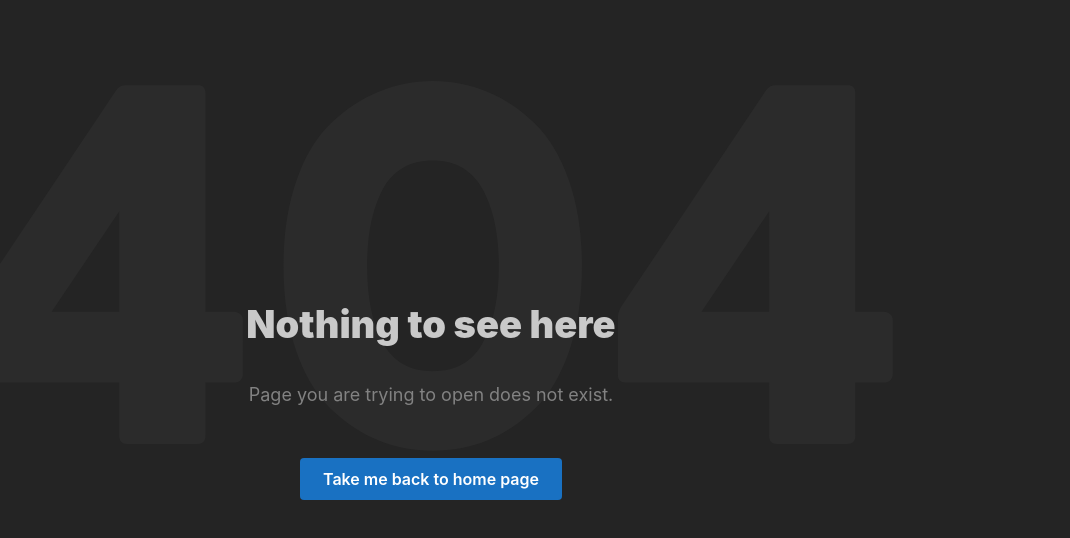
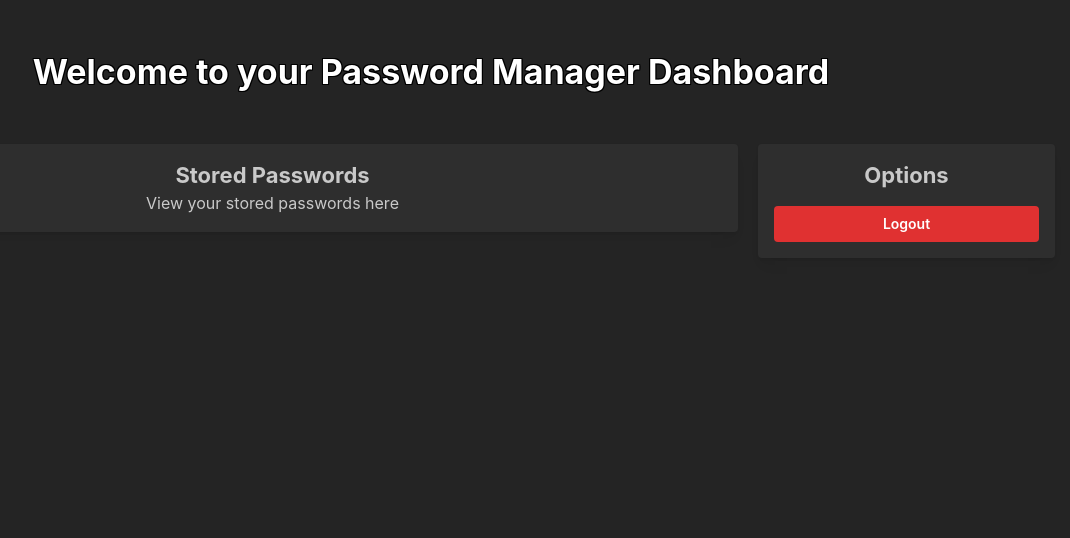
Before and after one commit to FabioMusi04/SecurVaultFrontEnd, a React (Vite) app: page /dashboard in a window 1280 px wide. Shown: the top 538 px of the page, without its empty margins (209-1279 px from the left). Built offline with nearby package versions, Linux system fonts and the light colour scheme; no server answers; sample sign-in values are in the browser's storage.

Commit message:
feat: dashboard page fix: login and register useeffect redirect and color page

```diff
--- a/src/main.tsx
+++ b/src/main.tsx
@@ -6,6 +6,7 @@ import { LoginPage } from './pages/Login.tsx';
 import { RegisterPage } from './pages/Register.tsx';
 import { NotFoundPage } from './pages/NotFound.tsx';
 import { HomePage } from './pages/Home.tsx';
+import { DashboardPage } from './pages/Dashboard.tsx';
 
 import { BrowserRouter as Router, Route, Routes } from 'react-router-dom';
 
@@ -16,6 +17,7 @@ ReactDOM.createRoot(document.getElementById('root')!).render(
           <Route path="/" element={<HomePage />} />
           <Route path="/login" element={<LoginPage />} />
           <Route path="/register" element={<RegisterPage />} />
+          <Route path="/dashboard" element={<DashboardPage />} />
           <Route path="*" element={<NotFoundPage />} />
         </Routes>
       </Router>
--- /dev/null
+++ b/src/pages/Dashboard.tsx
@@ -0,0 +1,47 @@
+import { Image, Container, Text, Button, Grid, Title, Card } from '@mantine/core';
+import { useNavigate } from 'react-router-dom';
+import { useEffect } from 'react';
+export function DashboardPage() {
+    const navigate = useNavigate();
+
+    useEffect(() => {
+        if (!localStorage.getItem('SecurVaultToken')) {
+            navigate('/login');
+        }
+    }, [navigate]);
+
+    useEffect(() => {
+        document.title = "SecurVault | Dashboard";
+        return () => {
+            document.body.style.backgroundColor = "";
+        };
+    }, []);
+
+    const handleLogout = () => {
+        localStorage.removeItem('SecurVaultToken');
+        navigate('/login');
+    };
+
+    return (
+        <Container size="lg" style={{ textAlign: 'center' }} fluid>
+            <Title order={1} component="h1" m={50} c="white" style={{
+                textAlign: 'center', textShadow:
+                    "-1px -1px 0 black, 0   -1px 0 black,1px -1px 0 black,1px  0   0 black,1px  1px 0 black, 0    1px 0 black,-1px  1px 0 black,-1px  0   0 black"
+            }}>Welcome to your Password Manager Dashboard</Title>
+            <Grid gutter="lg" mt={50}>
+                <Grid.Col span={{ base: 12, md: 9, lg: 9 }}>
+                    <Card shadow="sm">
+                        <Title order={3}>Stored Passwords</Title>
+                        <Text>View your stored passwords here</Text>
+                    </Card>
+                </Grid.Col>
+                <Grid.Col span={{ base: 12, md: 3, lg: 3 }}>
+                    <Card shadow="sm">
+                        <Title order={3}>Options</Title>
+                        <Button onClick={handleLogout} fullWidth color="red" mt={15}>Logout</Button>
+                    </Card>
+                </Grid.Col>
+            </Grid>
+        </Container>
+    );
+};
--- a/src/pages/Home.tsx
+++ b/src/pages/Home.tsx
@@ -1,13 +1,20 @@
 import { Image, Container, Text, Button, Grid, Title, Card } from '@mantine/core';
 import { useNavigate } from 'react-router-dom';
+import { useEffect } from 'react';
 export function HomePage() {
     const navigate = useNavigate();
-    document.title = "Home | Startup Landing";
-    document.body.style.background = "linear-gradient(to right bottom, #7078f4, #db6b80) no-repeat center center fixed";
+
+    useEffect(() => {
+        document.title = "SecurVault | Home";
+        document.body.style.backgroundColor = "linear-gradient(to right bottom, #7078f4, #db6b80) no-repeat center center fixed";
+        return () => {
+            document.body.style.backgroundColor = "";
+        };
+    }, []);
 
     return (
         <div style={{ minHeight: '100vh', display: 'flex', alignItems: 'center', justifyContent: 'center' }}>
-            <Container size="lg" style={{ textAlign: 'center'}} fluid>
+            <Container size="lg" style={{ textAlign: 'center' }} fluid>
                 <Card style={{ marginBottom: '20px', boxShadow: '0 0 300px black' }} bg="linear-gradient(to right bottom, #3f2f76, #252b50 50%, #3f2f76) no-repeat center center fixed">
                     <Grid>
                         <Grid.Col span={{ base: 12, md: 6, lg: 6 }}>
@@ -27,16 +34,16 @@ export function HomePage() {
                                 <Text fw={700} mt={"5%"} >Secure your passwords with SecurVault. </Text>
                                 SecurVault is a password manager that helps you to store your passwords securely.
                                 It uses the latest encryption technology to protect your data.
-                                <br/><Text fw={700} mt={"5%"} >The best password manager for your business.</Text>
+                                <br /><Text fw={700} mt={"5%"} >The best password manager for your business.</Text>
                             </Text>
                             <Grid mt={"5%"}>
                                 <Grid.Col span={{ base: 12, md: 6, lg: 6 }}>
-                                    <Button size="lg" fullWidth onClick={() =>  navigate("/login")}>
+                                    <Button size="lg" fullWidth onClick={() => navigate("/login")}>
                                         Get Started
                                     </Button>
                                 </Grid.Col>
                                 <Grid.Col span={{ base: 12, md: 6, lg: 6 }}>
-                                    <Button size="lg" fullWidth variant="light" onClick={() =>  navigate("/learnmore")}>
+                                    <Button size="lg" fullWidth variant="light" onClick={() => navigate("/learnmore")}>
                                         Learn More
                                     </Button>
                                 </Grid.Col>
--- a/src/pages/Login.tsx
+++ b/src/pages/Login.tsx
@@ -11,7 +11,7 @@ import {
     Button,
 } from '@mantine/core';
 import { useNavigate } from 'react-router-dom';
-import { useState } from 'react';
+import { useState, useEffect } from 'react';
 
 import { CustomAlert, CustomAlertProps } from '../components/CustomAlert.tsx';
 
@@ -19,8 +19,20 @@ import axiosConf from "../axios/axiosConf.ts"
 
 export function LoginPage() {
     const navigate = useNavigate();
-    document.title = "Login";
-    document.body.style.backgroundColor = "#525461";
+
+    useEffect(() => {
+        if (localStorage.getItem('SecurVaultToken')) {
+            navigate('/dashboard');
+        }
+    }, [navigate]);
+
+    useEffect(() => {
+        document.title = "Login";
+        document.body.style.backgroundColor = "#525461";
+        return () => {
+            document.body.style.backgroundColor = "";
+        };
+    }, []);
 
     const onSubmit = () => {
         console.log(credentials);
--- a/src/pages/Register.tsx
+++ b/src/pages/Register.tsx
@@ -11,7 +11,7 @@ import {
     Button,
 } from '@mantine/core';
 import { useNavigate } from 'react-router-dom';
-import { useState } from 'react';
+import { useState, useEffect } from 'react';
 
 import { CustomAlert, CustomAlertProps } from '../components/CustomAlert.tsx';
 
@@ -19,8 +19,20 @@ import axiosConf from "../axios/axiosConf.ts"
 
 export function RegisterPage() {
     const navigate = useNavigate();
-    document.title = "Login";
-    document.body.style.backgroundColor = "#525461";
+
+    useEffect(() => {
+        if (localStorage.getItem('SecurVaultToken')) {
+            navigate('/dashboard');
+        }
+    }, [navigate]);
+
+    useEffect(() => {
+        document.title = "Login";
+        document.body.style.backgroundColor = "#525461";
+        return () => {
+            document.body.style.backgroundColor = "";
+        };
+    }, []);
 
     const onSubmit = () => {
         console.log(credentials);
```
